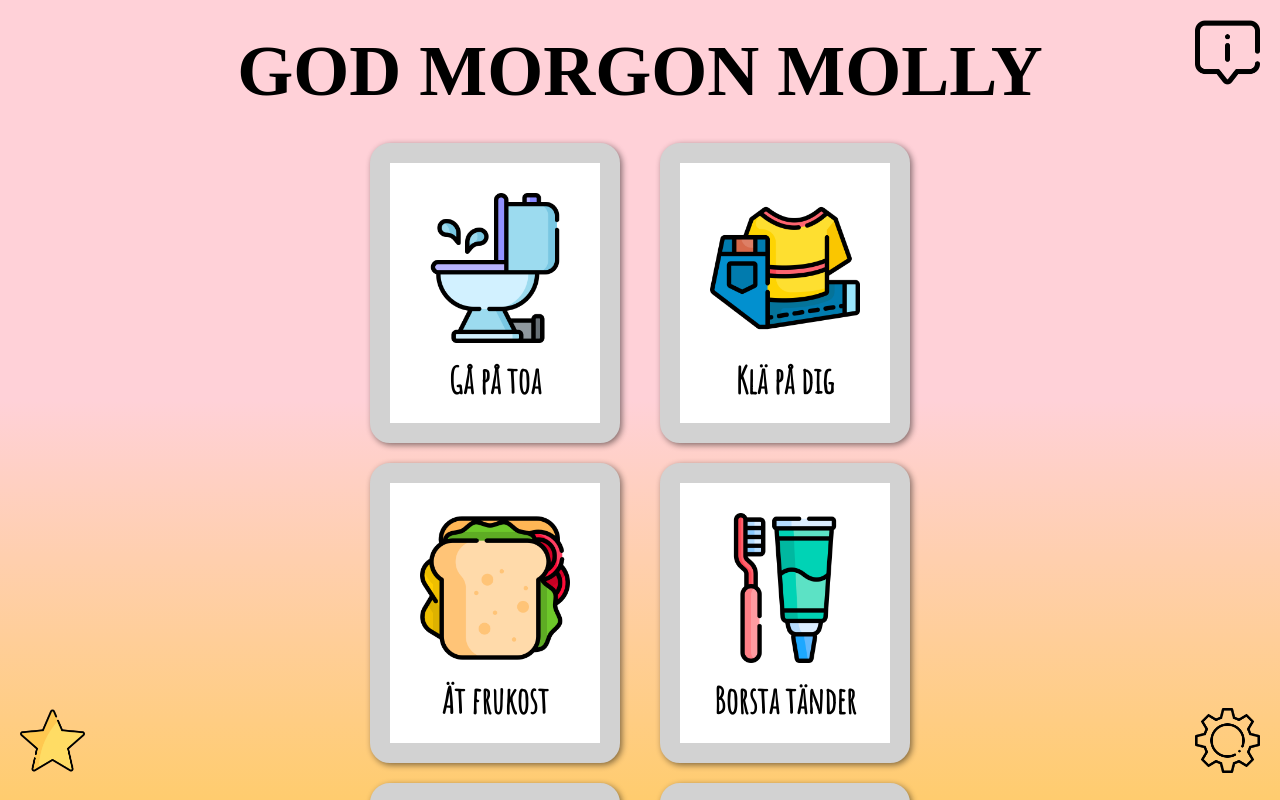
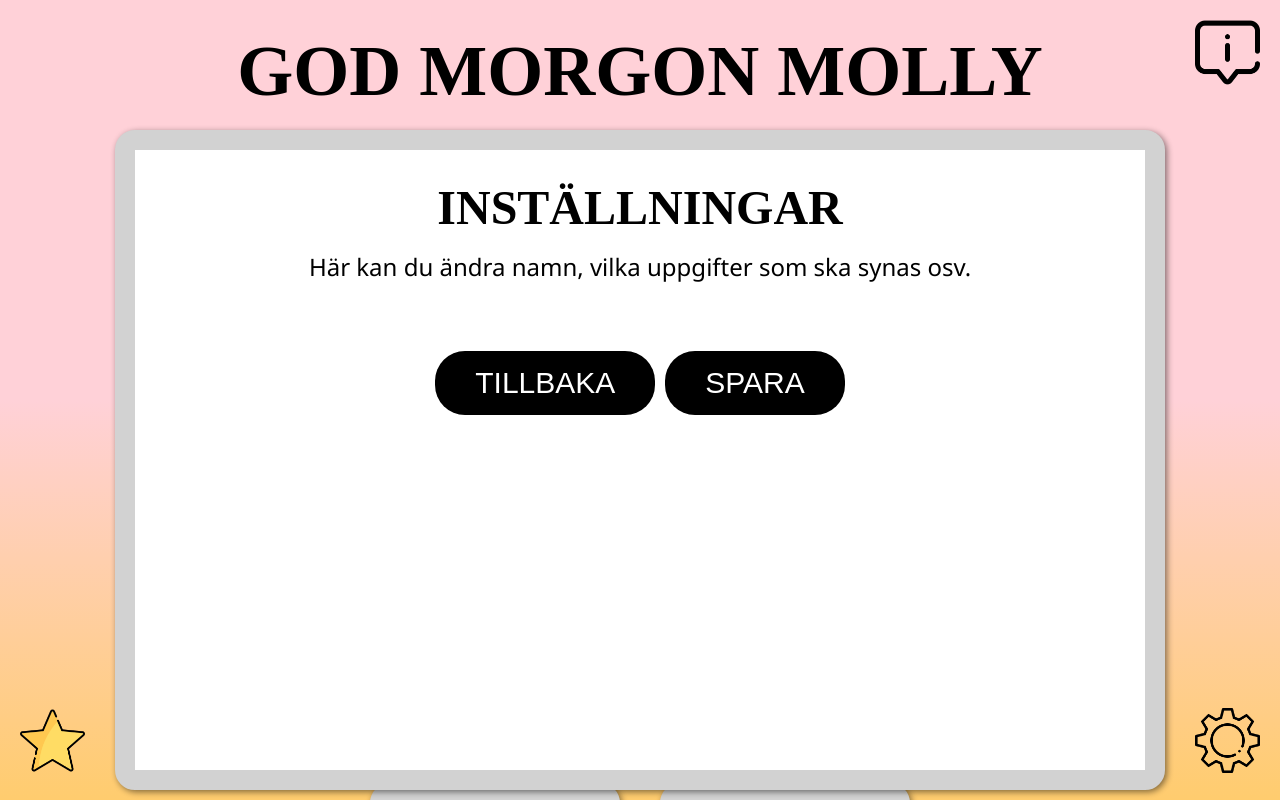
Before and after one commit to elinamren/kids-routine, a React (Create React App) app: page / in a window 1280 px wide. Both pictures are taken after a click on the button 1227 px from the left and 744 px from the top of the page. Shown: the top 800 px of the page. Built offline with nearby package versions, Linux system fonts and the light colour scheme; a web font is replaced by a local one.

Commit message:
Settings popup .... added a function that can work for all buttons. how to target the id?

```diff
--- a/src/App.css
+++ b/src/App.css
@@ -58,7 +58,7 @@ button {
   border-radius: 30px;
   padding: 15px 40px;
   cursor: pointer;
-  margin-top: 50px;
+  margin: 50px 5px 5px 5px;
 }
 
 .cards-container {
@@ -88,6 +88,10 @@ button {
   position: absolute;
   padding: 0;
   margin: 0;
+}
+
+.icon-button img {
+  pointer-events: none;
 }
 
 #info-button {
--- a/src/App.js
+++ b/src/App.js
@@ -5,11 +5,32 @@ import IconButton from "./components/Icon-button";
 import Info from "./components/Info";
 import { useState } from "react";
 import Star from "./components/Star";
+import Settings from "./components/Settings";
 
 function App() {
   const [isInfoOpen, setIsInfoOpen] = useState(false);
   const [isStarOpen, setIsStarOpen] = useState(false);
-  function handleInfo() {
+
+  const [isOpen, setIsOpen] = useState({
+    info: false,
+    star: false,
+    settings: false,
+  });
+
+  function handleModal(event) {
+    const classes = event.target.className;
+    const words = classes.split(" ");
+    const id = words[1];
+
+    setIsOpen((prevValue) => {
+      return {
+        ...prevValue,
+        [id]: !prevValue[id],
+      };
+    });
+  }
+
+  function handleInfo(event) {
     setIsInfoOpen((prevValue) => {
       return !prevValue;
     });
@@ -33,6 +54,8 @@ function App() {
         src="images/settings.png"
         alt="settings"
         id="settings-button"
+        onClick={handleModal}
+        className="settings"
       />
       <IconButton
         src="images/star.png"
@@ -48,6 +71,10 @@ function App() {
         onClick={handleStars}
         style={{ display: isStarOpen ? "block" : "none" }}
       />
+      <Settings
+        onClick={handleModal}
+        style={{ display: isOpen.settings ? "block" : "none" }}
+      />
     </div>
   );
 }
--- a/src/components/Icon-button.js
+++ b/src/components/Icon-button.js
@@ -1,6 +1,10 @@
 const IconButton = (props) => {
   return (
-    <button className="icon-button" id={props.id} onClick={props.onClick}>
+    <button
+      className={`icon-button ${props.className}`}
+      id={props.id}
+      onClick={props.onClick}
+    >
       <img src={props.src} alt={props.alt} width="65" height="65" />
     </button>
   );
--- /dev/null
+++ b/src/components/Settings.js
@@ -0,0 +1,15 @@
+const Settings = (props) => {
+  return (
+    <div className="star container" style={props.style}>
+      <h2>Inställningar</h2>
+      <p>Här kan du ändra namn, vilka uppgifter som ska synas osv.</p>
+      <br />
+      <button className="hej settings" onClick={props.onClick}>
+        Tillbaka
+      </button>
+      <button>Spara</button>
+    </div>
+  );
+};
+
+export default Settings;
--- a/src/components/Star.js
+++ b/src/components/Star.js
@@ -10,7 +10,13 @@ const Star = (props) => {
       </p>
       <div>
         {earnedStars.map((star) => (
-          <img src="/images/star.png" alt="" width="50" height="50" />
+          <img
+            src="/images/star.png"
+            alt=""
+            width="50"
+            height="50"
+            key={star}
+          />
         ))}
       </div>
       <br />
```
